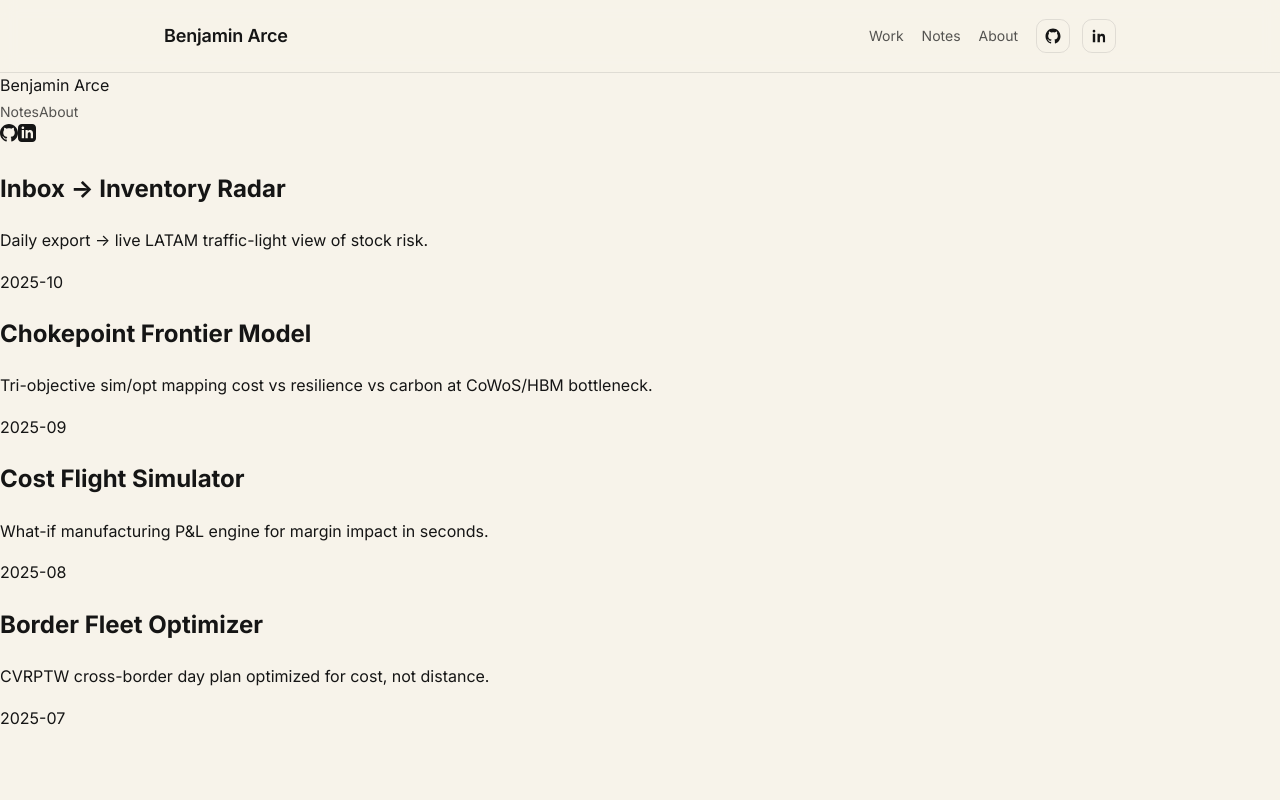
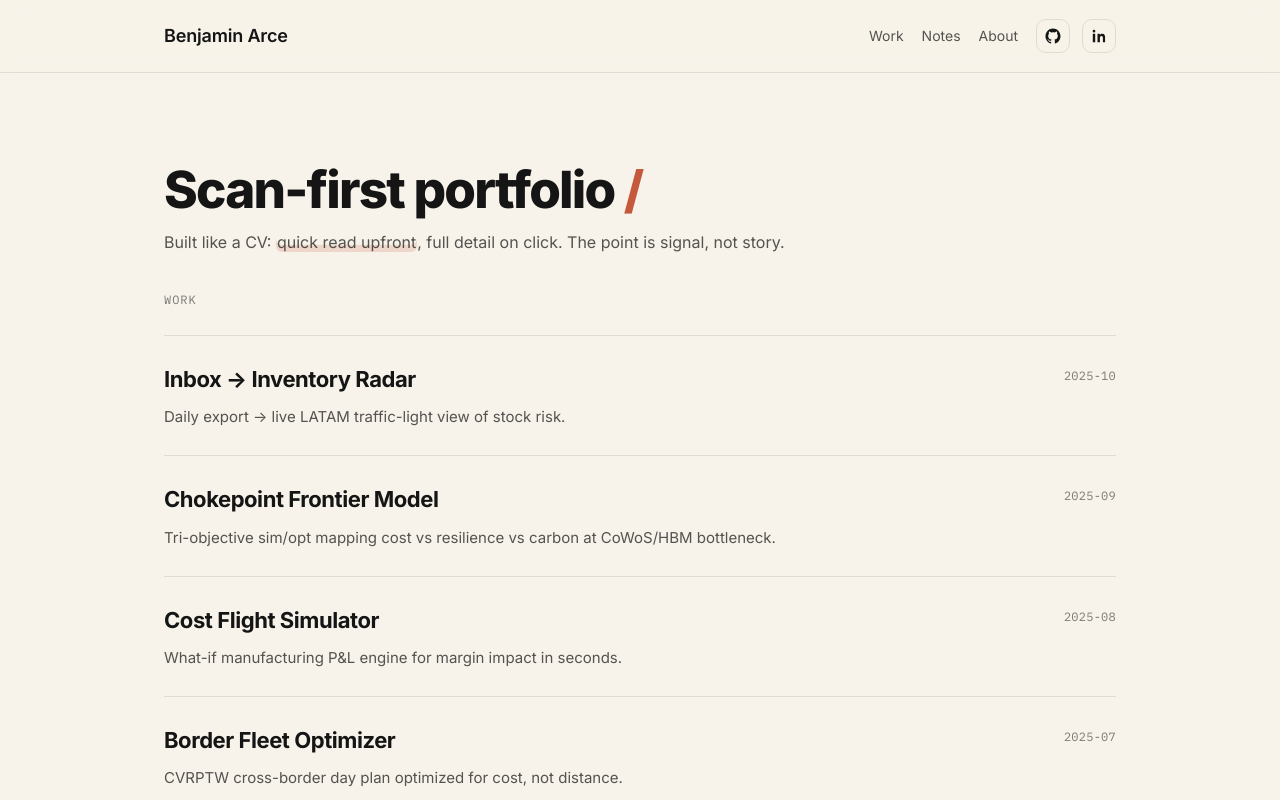
Before and after one commit to benjaminarce-cloud/arcev2-portfolio, a Next.js app: page / in a window 1280 px wide. Shown: the top 800 px of the page. Built offline with nearby package versions, Linux system fonts and the light colour scheme.

Commit message:
Update page.tsx

```diff
--- a/src/app/page.tsx
+++ b/src/app/page.tsx
@@ -1,106 +1,82 @@
+// src/app/page.tsx
 import Link from "next/link";
 
-const projects = [
+const workItems = [
   {
-    slug: "inbox-inventory-radar",
     title: "Inbox → Inventory Radar",
-    description: "Daily export → live LATAM traffic-light view of stock risk.",
+    desc: "Daily export → live LATAM traffic-light view of stock risk.",
     date: "2025-10",
+    href: "/work/inbox-inventory-radar",
   },
   {
-    slug: "chokepoint-frontier-model",
     title: "Chokepoint Frontier Model",
-    description: "Tri-objective sim/opt mapping cost vs resilience vs carbon at CoWoS/HBM bottleneck.",
+    desc: "Tri-objective sim/opt mapping cost vs resilience vs carbon at CoWoS/HBM bottleneck.",
     date: "2025-09",
+    href: "/work/chokepoint-frontier-model",
   },
   {
-    slug: "cost-flight-simulator",
     title: "Cost Flight Simulator",
-    description: "What-if manufacturing P&L engine for margin impact in seconds.",
+    desc: "What-if manufacturing P&L engine for margin impact in seconds.",
     date: "2025-08",
+    href: "/work/cost-flight-simulator",
   },
   {
-    slug: "border-fleet-optimizer",
     title: "Border Fleet Optimizer",
-    description: "CVRPTW cross-border day plan optimized for cost, not distance.",
+    desc: "CVRPTW cross-border day plan optimized for cost, not distance.",
     date: "2025-07",
+    href: "/work/border-fleet-optimizer",
   },
 ];
 
+const latestNote = {
+  title: "Risk scoring that doesn’t inflate everything to ‘High’",
+  desc: "A simple constraint-based rebalance: keep severity honest, make likelihood discriminative.",
+  date: "2025-10",
+  href: "/notes/risk-scoring-rebalance",
+};
+
 export default function HomePage() {
   return (
-    <div className="min-h-screen bg-[var(--bg)]">
-      <div className="max-w-[1000px] mx-auto px-12">
-        {/* Header */}
-        <header className="pt-10 pb-10 flex items-center justify-between border-b border-[var(--hair)]">
-          <Link
-            href="/"
-            className="text-[20px] font-semibold text-[var(--text)] tracking-[-0.02em]"
-          >
-            Benjamin Arce
-          </Link>
+    <div className="page">
+      <div className="container">
+        {/* Hero (scan-first, Anthropic-ish) */}
+        <h1 className="page-title">
+          Scan-first portfolio <span className="accent">/</span>
+        </h1>
+        <p className="page-subtitle">
+          Built like a CV: <span className="emph">quick read upfront</span>, full detail on click.
+          The point is signal, not story.
+        </p>
 
-          <nav className="nav-container">
-            <Link href="/notes" className="nav-link">
-              Notes
+        {/* WORK */}
+        <div style={{ marginTop: 34 }}>
+          <div className="kicker">Work</div>
+          <div className="list" aria-label="Work overview">
+            {workItems.map((item) => (
+              <Link key={item.href} href={item.href} className="row">
+                <div className="row-main">
+                  <h2 className="row-title">{item.title}</h2>
+                  <p className="row-desc">{item.desc}</p>
+                </div>
+                <div className="row-meta">{item.date}</div>
+              </Link>
+            ))}
+          </div>
+        </div>
+
+        {/* LATEST NOTE (single item) */}
+        <div style={{ marginTop: 44 }}>
+          <div className="kicker">Latest note</div>
+          <div className="list" aria-label="Latest note">
+            <Link href={latestNote.href} className="row">
+              <div className="row-main">
+                <h2 className="row-title">{latestNote.title}</h2>
+                <p className="row-desc">{latestNote.desc}</p>
+              </div>
+              <div className="row-meta">{latestNote.date}</div>
             </Link>
-            <Link href="/about" className="nav-link">
-              About
-            </Link>
-          </nav>
-
-          <div className="social-container">
-            <a
-              href="https://github.com/benjaminarce-clouds"
-              target="_blank"
-              rel="noreferrer"
-              aria-label="GitHub"
-              className="social-link"
-            >
-              <svg width="18" height="18" viewBox="0 0 24 24" fill="currentColor">
-                <path d="M12 0c-6.626 0-12 5.373-12 12 0 5.302 3.438 9.8 8.207 11.387.599.111.793-.261.793-.577v-2.234c-3.338.726-4.033-1.416-4.033-1.416-.546-1.387-1.333-1.756-1.333-1.756-1.089-.745.083-.729.083-.729 1.205.084 1.839 1.237 1.839 1.237 1.07 1.834 2.807 1.304 3.492.997.107-.775.418-1.305.762-1.604-2.665-.305-5.467-1.334-5.467-5.931 0-1.311.469-2.381 1.236-3.221-.124-.303-.535-1.524.117-3.176 0 0 1.008-.322 3.301 1.23.957-.266 1.983-.399 3.003-.404 1.02.005 2.047.138 3.006.404 2.291-1.552 3.297-1.23 3.297-1.23.653 1.653.242 2.874.118 3.176.77.84 1.235 1.911 1.235 3.221 0 4.609-2.807 5.624-5.479 5.921.43.372.823 1.102.823 2.222v3.293c0 .319.192.694.801.576 4.765-1.589 8.199-6.086 8.199-11.386 0-6.627-5.373-12-12-12z" />
-              </svg>
-            </a>
-            <a
-              href="https://www.linkedin.com/in/benjaminarce"
-              target="_blank"
-              rel="noreferrer"
-              aria-label="LinkedIn"
-              className="social-link"
-            >
-              <svg width="18" height="18" viewBox="0 0 24 24" fill="currentColor">
-                <path d="M19 0h-14c-2.761 0-5 2.239-5 5v14c0 2.761 2.239 5 5 5h14c2.762 0 5-2.239 5-5v-14c0-2.761-2.238-5-5-5zm-11 19h-3v-11h3v11zm-1.5-12.268c-.966 0-1.75-.79-1.75-1.764s.784-1.764 1.75-1.764 1.75.79 1.75 1.764-.783 1.764-1.75 1.764zm13.5 12.268h-3v-5.604c0-3.368-4-3.113-4 0v5.604h-3v-11h3v1.765c1.396-2.586 7-2.777 7 2.476v6.759z" />
-              </svg>
-            </a>
           </div>
-        </header>
-
-        {/* Main content */}
-        <main className="pt-20 pb-32">
-          {projects.map((project, index) => (
-            <Link
-              key={project.slug}
-              href={`/work/${project.slug}`}
-              className={`project-link ${index === 0 ? "pt-0" : "pt-12"} pb-12 ${
-                index < projects.length - 1 ? "border-b border-[var(--hair)]" : ""
-              }`}
-            >
-              <article className="flex justify-between items-start gap-12">
-                <div className="flex-1">
-                  <h2 className="project-title text-[24px] font-semibold tracking-[-0.02em] text-[var(--text)] leading-[1.3]">
-                    {project.title}
-                  </h2>
-                  <p className="mt-3 text-[16px] leading-[1.6] text-[var(--muted)] max-w-[56ch]">
-                    {project.description}
-                  </p>
-                </div>
-                <span className="text-[14px] text-[var(--faint)] tabular-nums flex-shrink-0 pt-1">
-                  {project.date}
-                </span>
-              </article>
-            </Link>
-          ))}
-        </main>
+        </div>
       </div>
     </div>
   );
```
